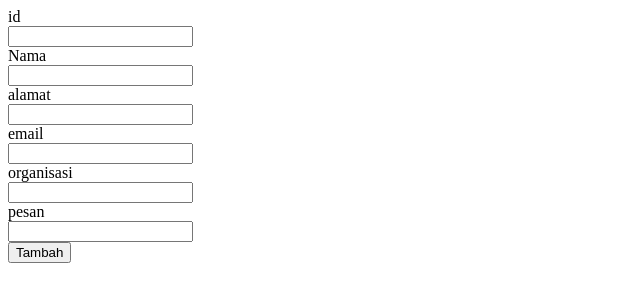
After one commit to frzzz12/Project-Pemrograman-Web, a PHP site: page /layout/admin/tambah.php in a window 1280 px wide. The commit adds this page. Shown: the top 302 px of the page, without its empty margins (0-640 px from the left). Run offline with PHP 8.4, Linux system fonts and the light colour scheme.

Commit message:
Membuat Fitur Tambah Data untuk tamu

```diff
--- a/layout/admin/functionadm.php
+++ b/layout/admin/functionadm.php
@@ -44,4 +44,22 @@ function ubah($data) {
     mysqli_query($hub, $query);
     return mysqli_affected_rows($hub);
 }
+
+function tambah($data) {
+    global $hub;
+    $id = $_POST['id_tamu'];
+    $nama = $_POST['nama'];
+    $alamat = $_POST['alamat'];
+    $email = $_POST['email'];
+    $organisasi = $_POST['organisasi'];
+    $pesan = $_POST['pesan'];
+
+    $query = "INSERT INTO tamu
+            VALUES
+            ('$id', '$nama', '$alamat', '$email', '$organisasi', '$pesan');
+    ";
+
+    mysqli_query($hub, $query);
+    return mysqli_affected_rows($hub);
+}
 ?>
--- /dev/null
+++ b/layout/admin/tambah.php
@@ -0,0 +1,71 @@
+<?php
+include 'functionadm.php';
+
+if(isset($_POST['tambah'])) {
+    if(tambah($_POST > 0)) {
+        echo "<script>
+        alert('data berhasil di tambahkan!')
+        document.location.href = 'tamu.php'
+        </script>";
+    } else {
+    echo "<script>
+        alert('data gagal di tambahkan!')
+        document.location.href = 'tamu.php'
+        </script>";
+    }
+}
+
+?>
+
+
+<!DOCTYPE html>
+<html lang="en">
+<head>
+    <meta charset="UTF-8">
+    <meta name="viewport" content="width=device-width, initial-scale=1.0">
+    <title>Tambah Data</title>
+</head>
+<body>
+    <form action="" method="post">
+        <div>
+            <label for="">id</label>
+            <div>
+                <input type="number" name="id_tamu">
+            </div>
+        </div>
+        <div>
+            <label for="">Nama</label>
+            <div>
+                <input type="text" name="nama">
+            </div>
+        </div>
+        <div>
+            <label for="">alamat</label>
+            <div>
+                <input type="text" name="alamat">
+            </div>
+        </div>
+        <div>
+            <label for="">email</label>
+            <div>
+                <input type="email" name="email">
+            </div>
+        </div>
+        <div>
+            <label for="">organisasi</label>
+            <div>
+                <input type="text" name="organisasi">
+            </div>
+        </div>
+        <div>
+            <label for="">pesan</label>
+            <div>
+                <input type="text" name="pesan">
+            </div>
+        </div>
+        <div>
+            <button name="tambah" type="submit">Tambah</button>
+        </div>
+    </form>
+</body>
+</html>
--- a/layout/admin/tamu.php
+++ b/layout/admin/tamu.php
@@ -481,6 +481,7 @@ $query = mysqli_query($hub, "SELECT * FROM tamu");
                     </div> -->
 
                     <!-- Content Row -->
+                    <a class="mx-4 mb-2 fw-bold btn btn-primary" href="tambah.php">Tambah Data</a>
 
                     <table class="table mx-4">
                                     <tr class="text-primary">
```
